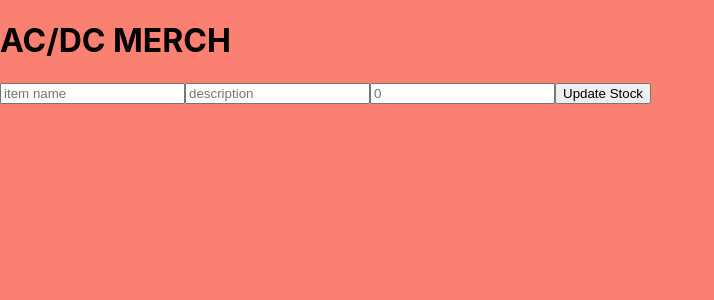
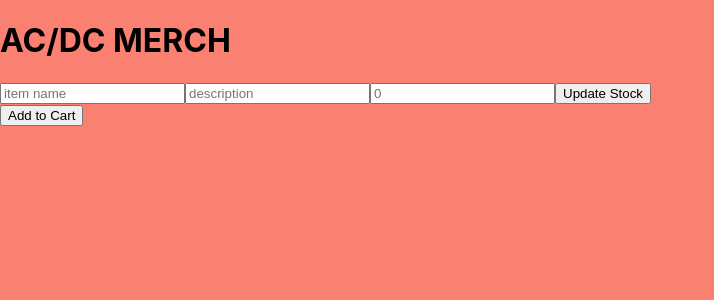
Before and after one commit to NikkitaTorres/merch-site, a React (Create React App) app: page / in a window 1280 px wide. Shown: the top 300 px of the page, without its empty margins (0-714 px from the left). Built offline with nearby package versions, Linux system fonts and the light colour scheme.

Commit message:
introduce add to cart functionality

```diff
--- a/src/components/ShopExperience.js
+++ b/src/components/ShopExperience.js
@@ -32,6 +32,26 @@
     }
   };
 
+  handleAddToCart = () => {
+    const {selectedItem, mainItemList} = this.state;
+
+    if (selectedItem) {
+      const existingItemIndex = mainItemList.findIndex(
+        item => item.name === selectedItem.name || item.id === selectedItem.id
+      );
+
+      if (existingItemIndex !== -1) {
+        const updatedItemList = [...mainItemList];
+        updatedItemList[existingItemIndex].quantity -=1;
+        this.setState({ mainItemList: updatedItemList });
+      } else {
+        console.log("Item out of stock")
+      }
+    } else {
+      this.handleStockAdjustment();
+    }
+  };
+
   render() {
     // let buyButton=null;
     // if (this.state.quantity <= 0) {
@@ -45,7 +65,7 @@
       <React.Fragment>
         <Store store={(this.state.mainItemList)}/>
         <StockAdjustment onNewItemCreation={this.handleStockAdjustment} />
-        {/* <button onClick={this.handleClick}>Buy</button> */}
+        <button onClick={this.handleAddToCart}>Add to Cart</button>
       </React.Fragment>
 
     );
```
